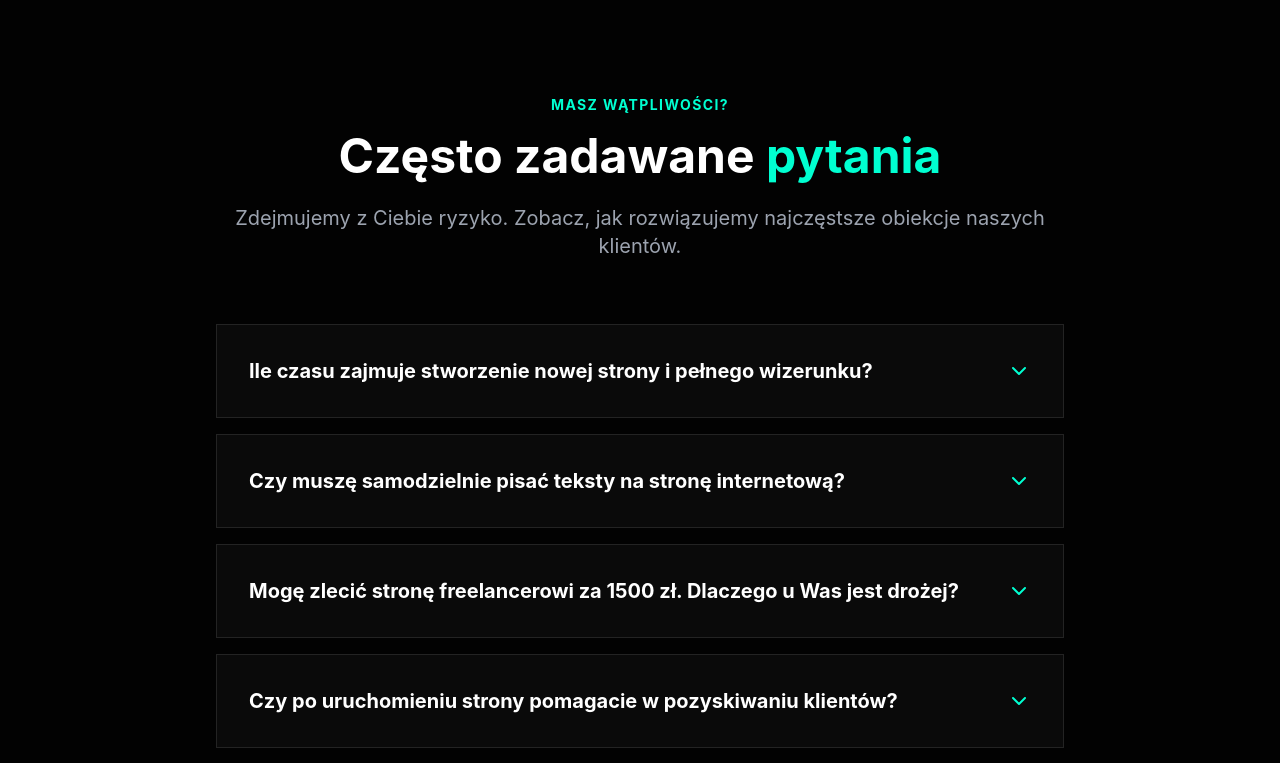
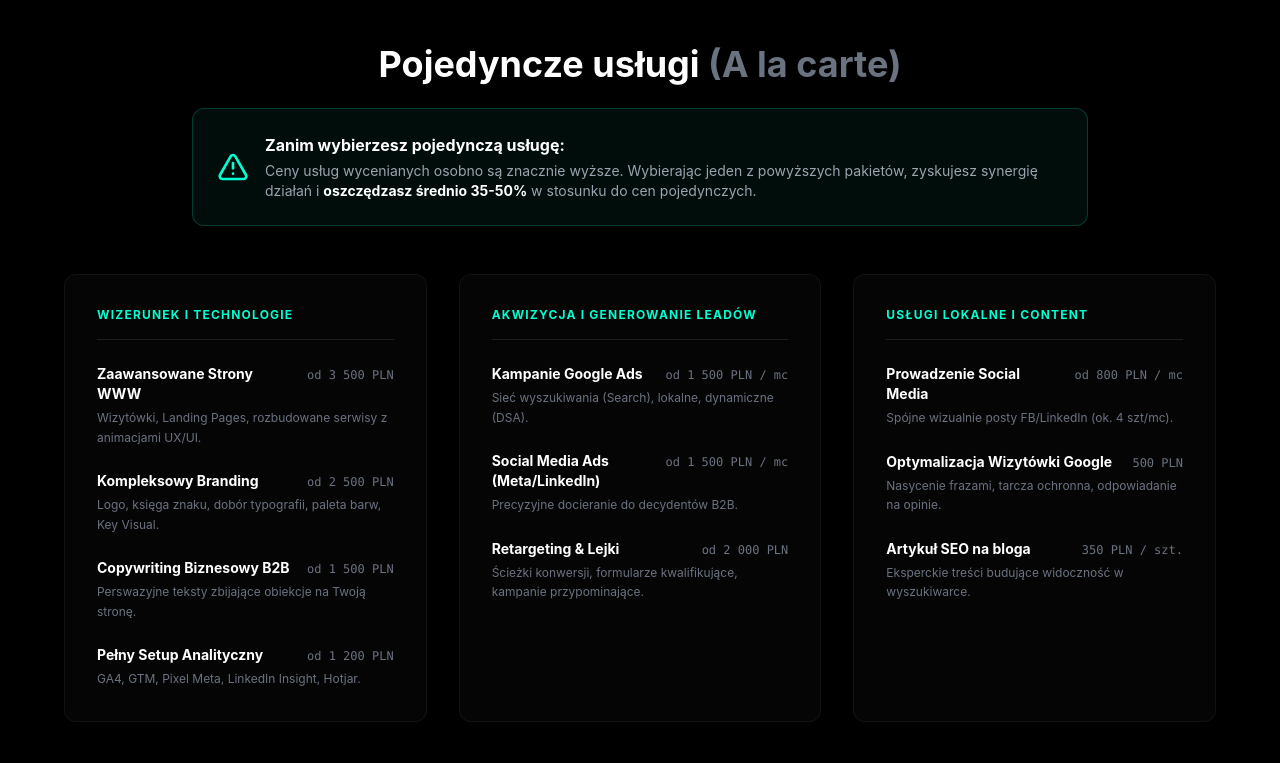
Before and after one commit to michalfbi/visilogo, a React (Create React App) app in the folder frontend/: page / in a window 1280 px wide. Shown: the part 9760-10523 px from the top of the page. Built offline with nearby package versions, Linux system fonts and the light colour scheme.

Commit message:
Dodanie pojedynczych usług i efektu decoy pricing

```diff
--- a/frontend/src/components/Pricing.jsx
+++ b/frontend/src/components/Pricing.jsx
@@ -1,8 +1,8 @@
 import React, { useState } from 'react';
 import { motion, AnimatePresence } from 'framer-motion';
-import { CheckCircle, ChevronDown, ChevronUp } from 'lucide-react';
+import { CheckCircle, ChevronDown, ChevronUp, ArrowRight, AlertTriangle } from 'lucide-react';
 import { Link } from 'react-router-dom';
-import { pricingPlans, localPricingPlans } from '../mock';
+import { pricingPlans, localPricingPlans, singleServices } from '../mock';
 
 const PricingCard = ({ plan, index }) => {
   const [isExpanded, setIsExpanded] = useState(false);
@@ -135,10 +135,64 @@ const Pricing = () => {
           </p>
         </div>
 
-        <div className="grid grid-cols-1 lg:grid-cols-3 gap-8">
+        <div className="grid grid-cols-1 lg:grid-cols-3 gap-8 mb-32">
           {localPricingPlans.map((plan, index) => (
             <PricingCard key={`local-${index}`} plan={plan} index={index} />
           ))}
+        </div>
+
+        {/* SEKCJA 3: USŁUGI POJEDYNCZE (A LA CARTE) */}
+        <div className="border-t border-white/10 pt-20">
+          <div className="max-w-4xl mx-auto text-center mb-12">
+            <h2 className="text-3xl md:text-4xl font-bold mb-6 text-white">
+              Pojedyncze usługi <span className="text-gray-500">(A la carte)</span>
+            </h2>
+            <div className="bg-[#00FFD1]/5 border border-[#00FFD1]/20 p-6 rounded-xl inline-flex flex-col sm:flex-row items-center gap-4 text-left">
+              <AlertTriangle className="text-[#00FFD1] shrink-0" size={32} />
+              <div>
+                <p className="text-white font-bold mb-1">Zanim wybierzesz pojedynczą usługę:</p>
+                <p className="text-gray-400 text-sm">
+                  Ceny usług wycenianych osobno są znacznie wyższe. Wybierając jeden z powyższych pakietów, zyskujesz synergię działań i <strong className="text-white">oszczędzasz średnio 35-50%</strong> w stosunku do cen pojedynczych.
+                </p>
+              </div>
+            </div>
+          </div>
+
+          <div className="grid grid-cols-1 lg:grid-cols-3 gap-8 max-w-6xl mx-auto">
+            {singleServices.map((category, idx) => (
+              <motion.div
+                key={idx}
+                initial={{ opacity: 0, y: 20 }}
+                whileInView={{ opacity: 1, y: 0 }}
+                viewport={{ once: true }}
+                transition={{ delay: idx * 0.1 }}
+                className="bg-[#050505] border border-white/5 p-8 rounded-xl"
+              >
+                <h4 className="text-[#00FFD1] font-bold uppercase tracking-widest text-xs mb-6 border-b border-white/10 pb-4">
+                  {category.category}
+                </h4>
+                <ul className="space-y-6">
+                  {category.items.map((item, itemIdx) => (
+                    <li key={itemIdx} className="group">
+                      <div className="flex justify-between items-baseline mb-1 gap-4">
+                        <span className="text-white font-bold text-sm">{item.name}</span>
+                        <span className="text-gray-500 font-mono text-xs whitespace-nowrap">{item.price}</span>
+                      </div>
+                      <p className="text-gray-500 text-xs leading-relaxed group-hover:text-gray-400 transition-colors">
+                        {item.desc}
+                      </p>
+                    </li>
+                  ))}
+                </ul>
+              </motion.div>
+            ))}
+          </div>
+
+          <div className="text-center mt-12">
+             <a href="#contact" className="inline-flex items-center gap-2 text-gray-400 hover:text-white transition-colors border-b border-gray-600 hover:border-white pb-1 text-sm font-bold uppercase tracking-widest">
+               Potrzebujesz wyceny indywidualnej? Porozmawiajmy <ArrowRight size={16} />
+             </a>
+          </div>
         </div>
 
       </div>
--- a/frontend/src/mock.js
+++ b/frontend/src/mock.js
@@ -226,3 +226,31 @@ export const localPricingPlans = [
     highlight: false
   }
 ];
+
+export const singleServices = [
+  {
+    category: "Wizerunek i Technologie",
+    items: [
+      { name: "Zaawansowane Strony WWW", price: "od 3 500 PLN", desc: "Wizytówki, Landing Pages, rozbudowane serwisy z animacjami UX/UI." },
+      { name: "Kompleksowy Branding", price: "od 2 500 PLN", desc: "Logo, księga znaku, dobór typografii, paleta barw, Key Visual." },
+      { name: "Copywriting Biznesowy B2B", price: "od 1 500 PLN", desc: "Perswazyjne teksty zbijające obiekcje na Twoją stronę." },
+      { name: "Pełny Setup Analityczny", price: "od 1 200 PLN", desc: "GA4, GTM, Pixel Meta, LinkedIn Insight, Hotjar." }
+    ]
+  },
+  {
+    category: "Akwizycja i Generowanie Leadów",
+    items: [
+      { name: "Kampanie Google Ads", price: "od 1 500 PLN / mc", desc: "Sieć wyszukiwania (Search), lokalne, dynamiczne (DSA)." },
+      { name: "Social Media Ads (Meta/LinkedIn)", price: "od 1 500 PLN / mc", desc: "Precyzyjne docieranie do decydentów B2B." },
+      { name: "Retargeting & Lejki", price: "od 2 000 PLN", desc: "Ścieżki konwersji, formularze kwalifikujące, kampanie przypominające." }
+    ]
+  },
+  {
+    category: "Usługi Lokalne i Content",
+    items: [
+      { name: "Prowadzenie Social Media", price: "od 800 PLN / mc", desc: "Spójne wizualnie posty FB/LinkedIn (ok. 4 szt/mc)." },
+      { name: "Optymalizacja Wizytówki Google", price: "500 PLN", desc: "Nasycenie frazami, tarcza ochronna, odpowiadanie na opinie." },
+      { name: "Artykuł SEO na bloga", price: "350 PLN / szt.", desc: "Eksperckie treści budujące widoczność w wyszukiwarce." }
+    ]
+  }
+];
```
